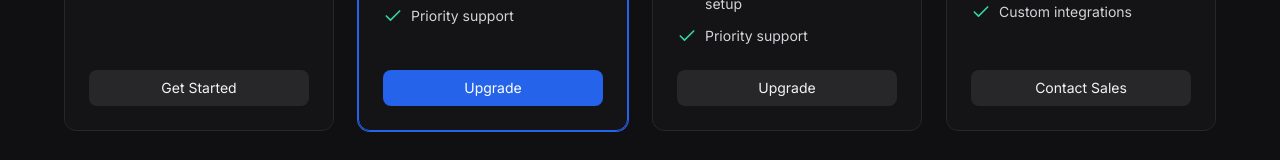
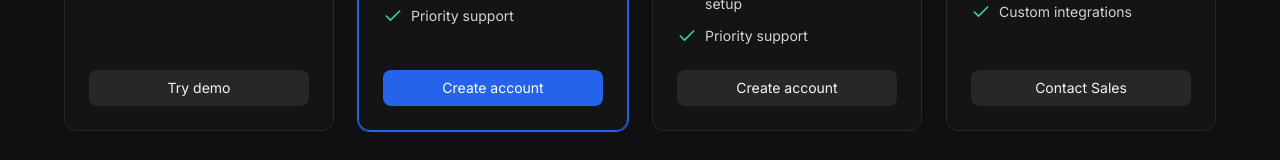
Before and after one commit to ParikhHoldings/nexdo, a Next.js app: page / in a window 1280 px wide. Shown: the part 3835-3995 px from the top of the page. Built offline with nearby package versions, Linux system fonts and the light colour scheme; no server answers.

Commit message:
fix: route landing pricing ctas

```diff
--- a/app/(marketing)/page.tsx
+++ b/app/(marketing)/page.tsx
@@ -369,7 +369,20 @@ export default function LandingPage() {
             </p>
           </div>
 
-          <PricingTable showCurrentPlan={false} />
+          <PricingTable
+            showCurrentPlan={false}
+            planLinks={{
+              free: '/today',
+              pro: '/auth/signup',
+              power: '/auth/signup',
+              team: 'mailto:sales@nexdo.ai?subject=Team Plan Inquiry',
+            }}
+            planCtaLabels={{
+              free: 'Try demo',
+              pro: 'Create account',
+              power: 'Create account',
+            }}
+          />
         </div>
       </section>
 
--- a/components/pricing-table.tsx
+++ b/components/pricing-table.tsx
@@ -1,5 +1,6 @@
 'use client'
 
+import Link from 'next/link'
 import { Check, Sparkles, Zap, Building2 } from 'lucide-react'
 import { cn } from '@/lib/utils'
 import { Button } from '@/components/ui/button'
@@ -9,6 +10,8 @@ interface PricingTableProps {
   currentPlan?: string
   onSelectPlan?: (plan: string) => void
   showCurrentPlan?: boolean
+  planLinks?: Partial<Record<string, string>>
+  planCtaLabels?: Partial<Record<string, string>>
 }
 
 const plans = [
@@ -56,6 +59,8 @@ export function PricingTable({
   currentPlan,
   onSelectPlan,
   showCurrentPlan = true,
+  planLinks = {},
+  planCtaLabels = {},
 }: PricingTableProps) {
   const handleSelect = (planKey: string) => {
     if (onSelectPlan) {
@@ -71,6 +76,17 @@ export function PricingTable({
           const Icon = plan.icon
           const isCurrentPlan = showCurrentPlan && currentPlan === plan.key
           const displayPrice = typeof plan.price === 'number' ? plan.price : null
+          const ctaLabel = isCurrentPlan
+            ? 'Current Plan'
+            : planCtaLabels[plan.key] || plan.cta || (plan.price === 0 ? 'Get Started' : 'Upgrade')
+          const ctaHref = planLinks[plan.key]
+          const ctaClassName = cn(
+            'inline-flex w-full items-center justify-center rounded-lg px-4 py-2 text-sm font-medium transition-all duration-200 focus:outline-none focus:ring-2 focus:ring-offset-2 focus:ring-offset-zinc-950',
+            plan.popular
+              ? 'bg-accent text-white hover:bg-accent/90 focus:ring-accent'
+              : 'bg-zinc-800 text-zinc-100 hover:bg-zinc-700 focus:ring-zinc-600'
+          )
+          const isExternalHref = ctaHref?.startsWith('mailto:')
 
           return (
             <div
@@ -138,16 +154,26 @@ export function PricingTable({
               </ul>
 
               {/* CTA */}
+              {ctaHref && !isCurrentPlan ? (
+                isExternalHref ? (
+                  <a href={ctaHref} className={ctaClassName}>
+                    {ctaLabel}
+                  </a>
+                ) : (
+                  <Link href={ctaHref} className={ctaClassName}>
+                    {ctaLabel}
+                  </Link>
+                )
+              ) : (
                 <Button
                   variant={plan.popular ? 'primary' : 'secondary'}
                   className="w-full"
                   onClick={() => handleSelect(plan.key)}
-                disabled={isCurrentPlan}
+                  disabled={isCurrentPlan || !onSelectPlan}
                 >
-                {isCurrentPlan
-                  ? 'Current Plan'
-                  : plan.cta || (plan.price === 0 ? 'Get Started' : 'Upgrade')}
+                  {ctaLabel}
                 </Button>
+              )}
             </div>
           )
         })}
```
Also changed, not shown: 5 other files (tests, documents, lock files or other folders). Lines whose indentation alone changed are shown as unchanged.
